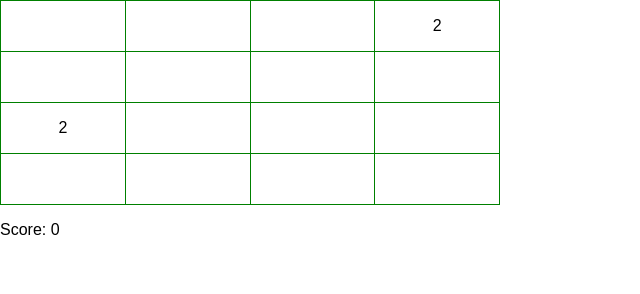
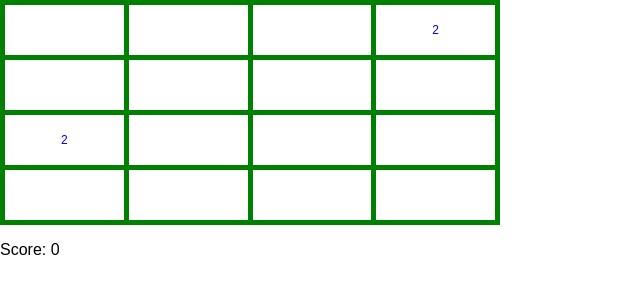
Before and after one commit to philsof/2048, a plain HTML site: page index.html in a window 1280 px wide. Shown: the whole page, without its empty margins (0-640 px from the left). Drawn offline with nearby package versions, Linux system fonts and the light colour scheme.

Commit message:
Add styling, and fix spawn method.

```diff
--- a/css/application.css
+++ b/css/application.css
@@ -1,4 +1,4 @@
 table{width:500px;height:200px;}
 
-td{border:1px solid green; width:50px;
-  height:50px; text-align: center;}
+td{border:5px solid green; width:50px;
+  height:50px; text-align: center; color: blue; font-size: 12px;}
--- a/index.html
+++ b/index.html
@@ -8,7 +8,9 @@
     <title>2048</title>
   </head>
   <body>
-    <table id="board" border="1">
+    <div>
+      <table>
+        <tbody id="board">
           <tr>
             <td>-</td>
             <td>-</td>
@@ -34,6 +36,8 @@
             <td>-</td>
           </tr>
         </table>
+      </tbody>
+    </div>
     <p>Score: <span id="score">0</span></p>
   </body>
 </html>
--- a/js/application.js
+++ b/js/application.js
@@ -207,9 +207,6 @@ function Game() {
   this.spawn = function(){
     var board = this.board;
     var previousBoard = this.previousBoard;
-    // if (board.equals(previousBoard)){
-    //   return;
-    // }
     var emptySpaces = [];
     for(var i = 0; i < board.length; i++) {
       for(var j = 0; j < board[i].length; j++) {
@@ -223,14 +220,13 @@ function Game() {
       this.gameOver();
       return;
     }
-
+    if (board.equals(previousBoard)){
+      return;
+    }
     var randIndex = Math.floor(Math.random() * emptySpaces.length);
     var randSpace = emptySpaces[randIndex];
     board[randSpace[0]][randSpace[1]] = 2;
     this.board = board;
-
-
-
   };
   this.checkIfWon = function(){
     for(var i = 0; i < this.board.length; i++) {
@@ -294,9 +290,7 @@ function View() {
 
 
 View.prototype.setupEventHandling = function() {
-  this.document.addEventListener("click", function(){
-    document.getElementById("demo").innerHTML = "Hello World";
-});
+
 };
 
 function Controller(game, view) {
```
Lines whose indentation alone changed are shown as unchanged.
